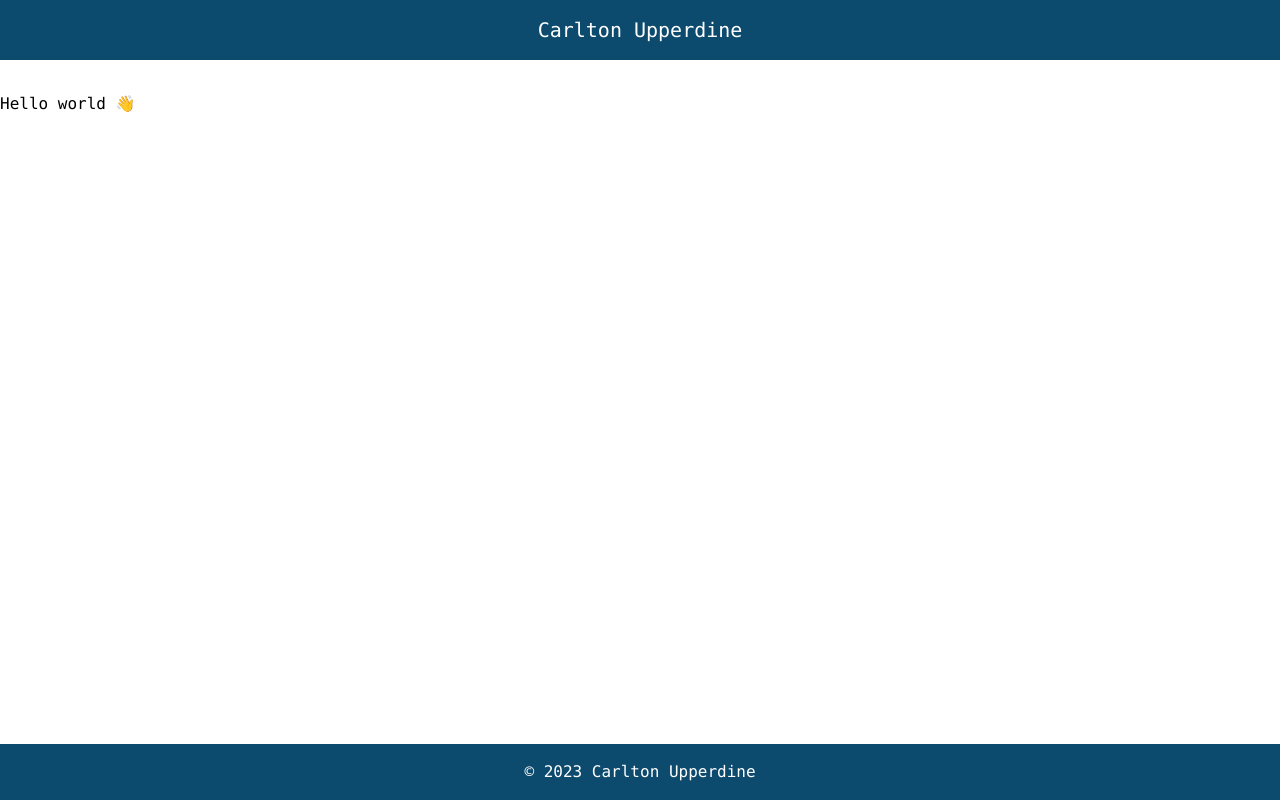
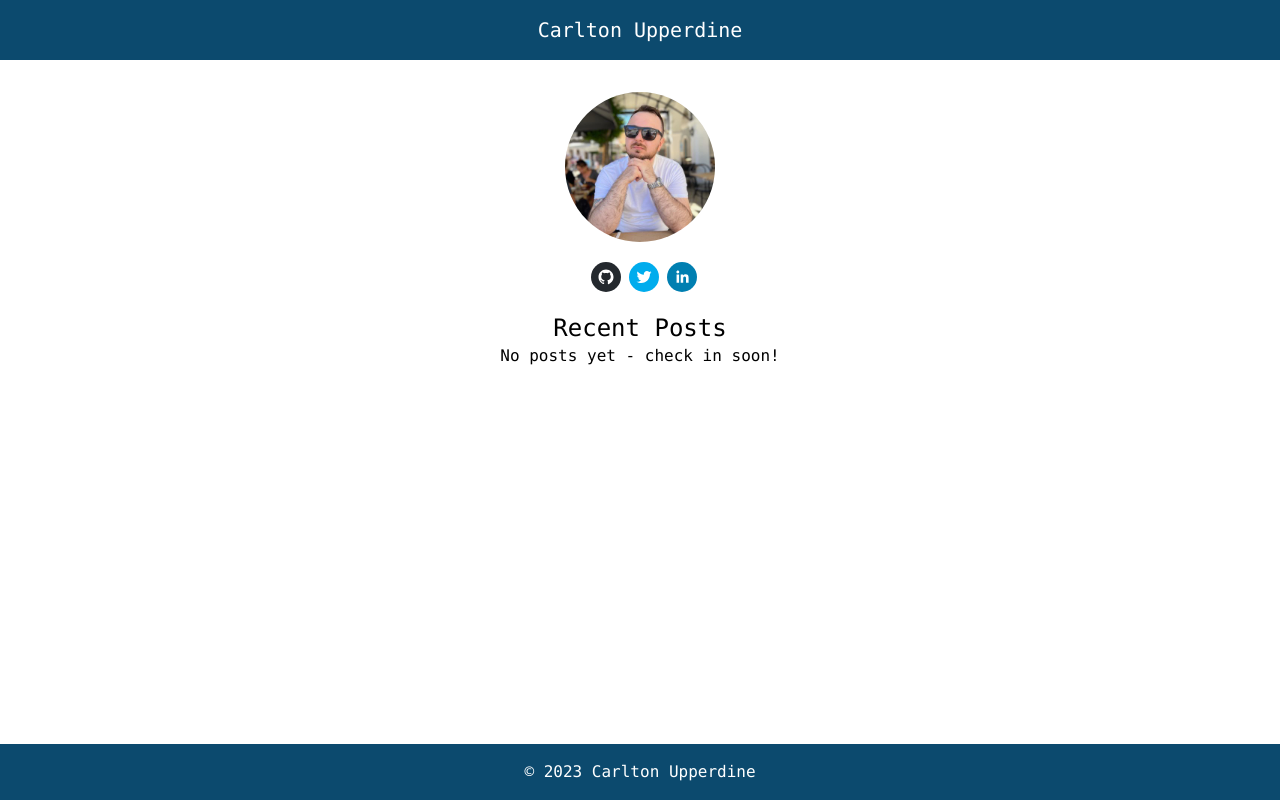
Before and after one commit to carltonupp/carlton.upperdine.dev, a Next.js app: page / in a window 1280 px wide. Built offline with nearby package versions, Linux system fonts and the light colour scheme.

Commit message:
basic homepage layout complete

```diff
--- a/package.json
+++ b/package.json
@@ -17,6 +17,7 @@
     "next": "13.2.1",
     "react": "18.2.0",
     "react-dom": "18.2.0",
+    "react-social-icons": "^5.15.0",
     "typescript": "4.9.5"
   },
   "devDependencies": {
--- a/src/components/Layout.tsx
+++ b/src/components/Layout.tsx
@@ -1,5 +1,6 @@
 import Link from "next/link";
 import { PropsWithChildren } from "react";
+import Profile from "./Profile";
 
 
 export default function Layout ({ children } : PropsWithChildren) {
@@ -12,7 +13,10 @@ export default function Layout ({ children } : PropsWithChildren) {
                     </Link>
                 </div>
             </header>
-            <main className="container mx-auto flex-1">{children}</main>
+            <main className="container mx-auto flex-1">
+                <Profile />
+                {children}
+            </main>
             <footer className="bg-sky-900 mt-8 py-4">
                 <div className="container mx-auto flex justify-center text-white">
                     &copy; 2023 Carlton Upperdine
--- /dev/null
+++ b/src/components/Profile.tsx
@@ -0,0 +1,26 @@
+import Image from "next/image";
+import { SocialIcon } from "react-social-icons"
+
+export default function Profile () {
+    const socialLinks = [
+        'https://github.com/carltonupp',
+        'https://twitter.com/carltonupp',
+        'https://linkedin.com/in/carltonupp',
+      ];
+
+      return (
+        <div className="mb-5">
+          <div className="justify-center flex">
+            <Image className="rounded-full" src="/pfp.jpg"
+              alt="me enjoying the scenery of Zakynthos town"
+              width={150} height={150} />
+          </div>
+          <div className="justify-center flex mt-5">
+            {socialLinks.map((sl, i) => {
+              return <SocialIcon className="ml-2" key={i} url={sl}
+                  style={{ height: 30, width: 30}} />
+            })}
+          </div>
+        </div>
+      );
+}
--- a/src/pages/index.tsx
+++ b/src/pages/index.tsx
@@ -1,5 +1,8 @@
 export default function Home() {
   return (
-    <div>Hello world 👋</div>
+    <div className="container">
+      <h1 className="flex justify-center text-2xl">Recent Posts</h1>
+      <p className="flex justify-center">No posts yet - check in soon!</p>
+    </div>
   );
 }
```
Also changed, not shown: public/pfp.jpg (added), src/components/Layout.module.scss (deleted), 1 other file (tests, documents, lock files or other folders).
